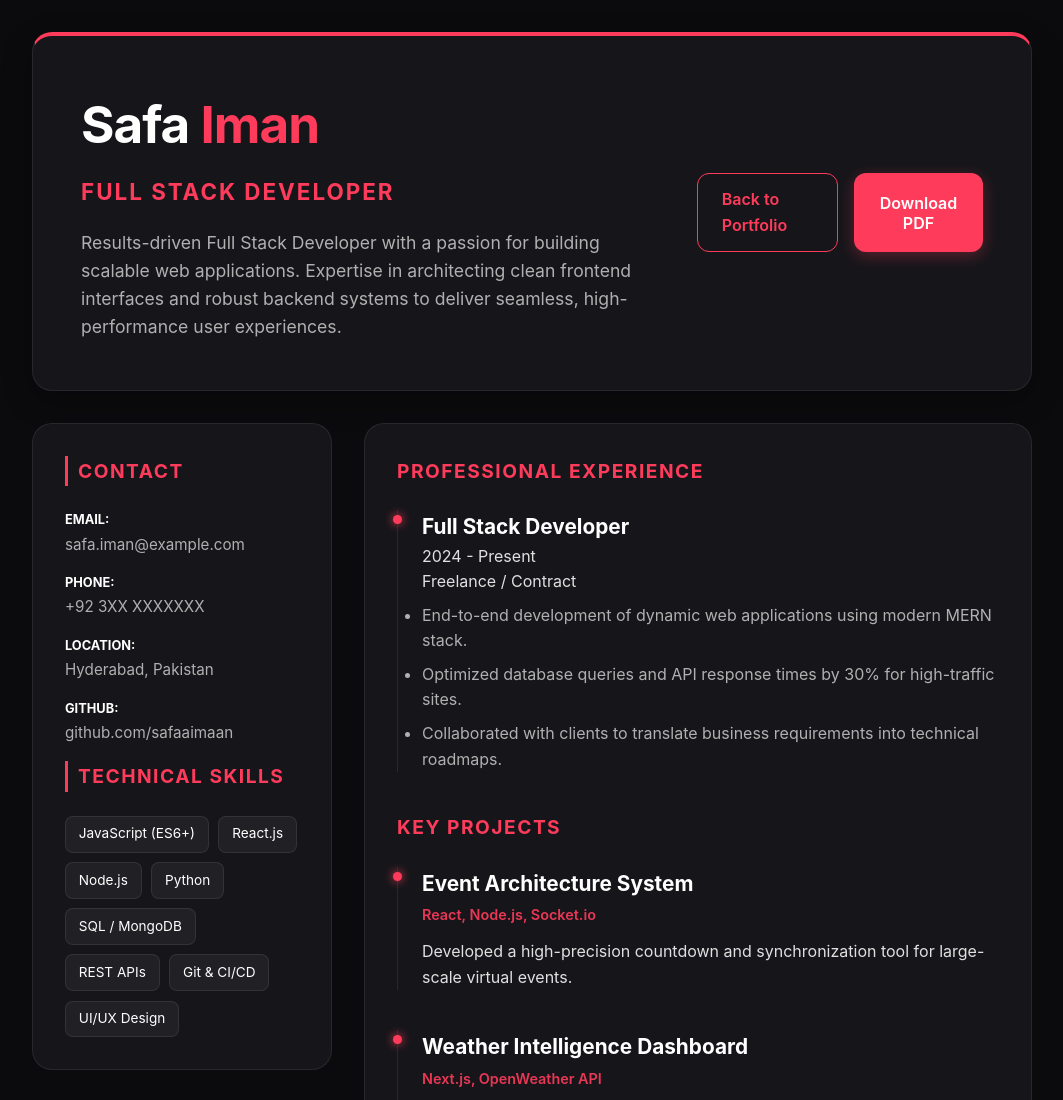
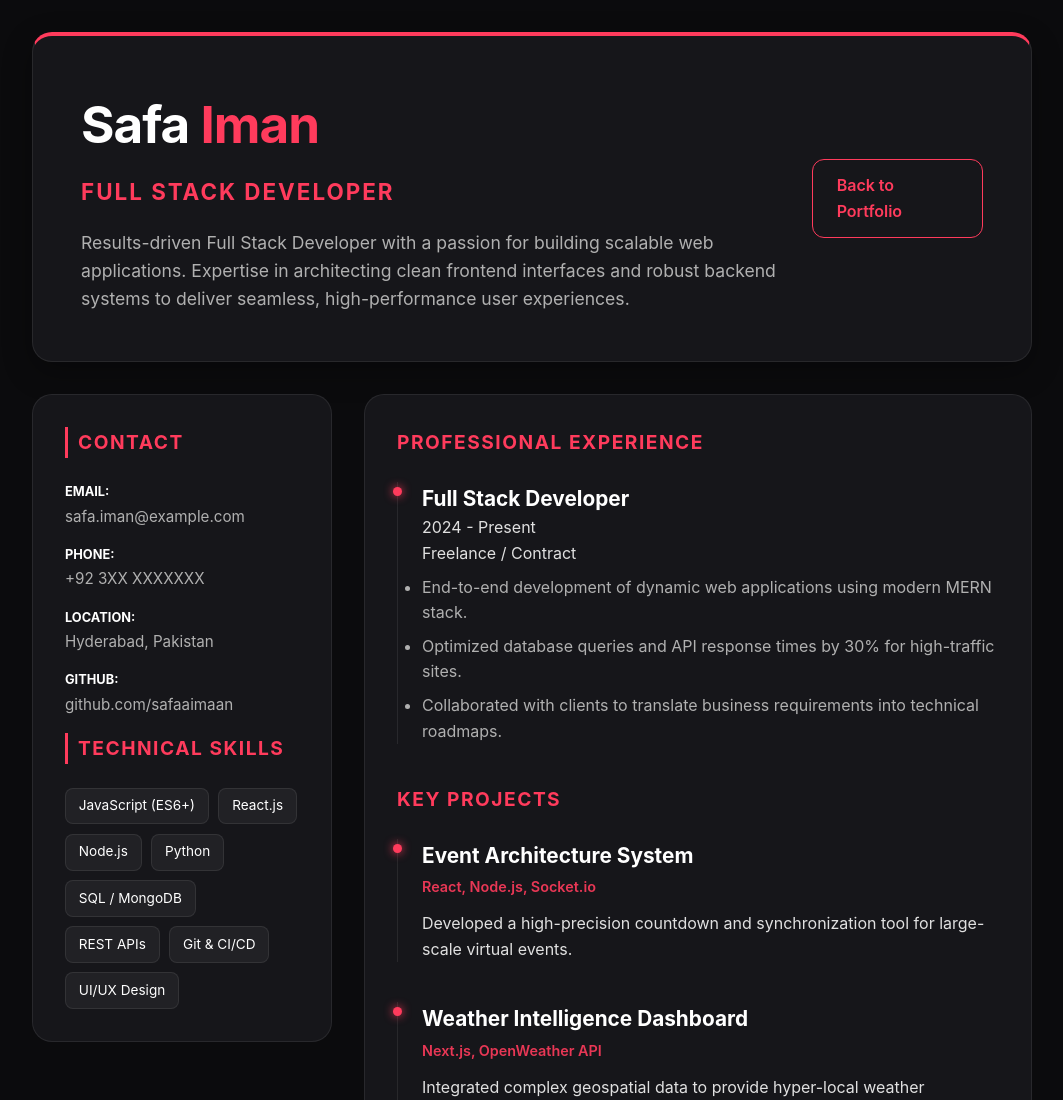
Before and after one commit to safaaimaan/Responsive-Portfolio, a plain HTML site: page cv.html in a window 1280 px wide. Shown: the top 1100 px of the page, without its empty margins (108-1171 px from the left). Drawn offline with Linux system fonts and the light colour scheme.

Commit message:
Update cv.html

```diff
--- a/cv.html
+++ b/cv.html
@@ -20,7 +20,7 @@
             </div>
             <div class="cv-actions">
                 <a href="index.html" class="btn btn-outline">Back to Portfolio</a>
-                <button class="btn" onclick="window.print()">Download PDF</button>
+
             </div>
         </header>
 
@@ -101,4 +101,5 @@
         </section>
     </main>
 </body>
+
 </html>
```
